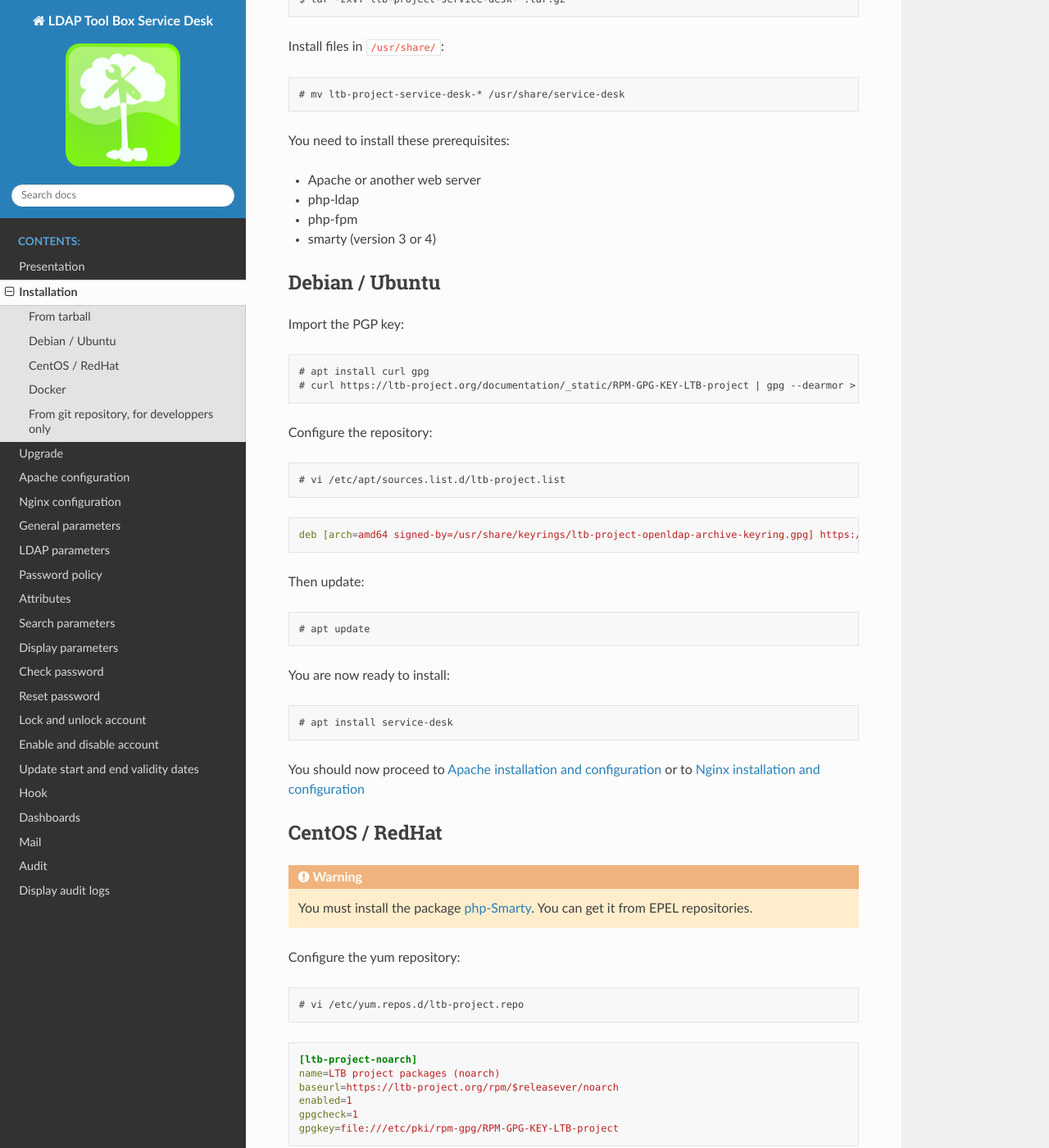
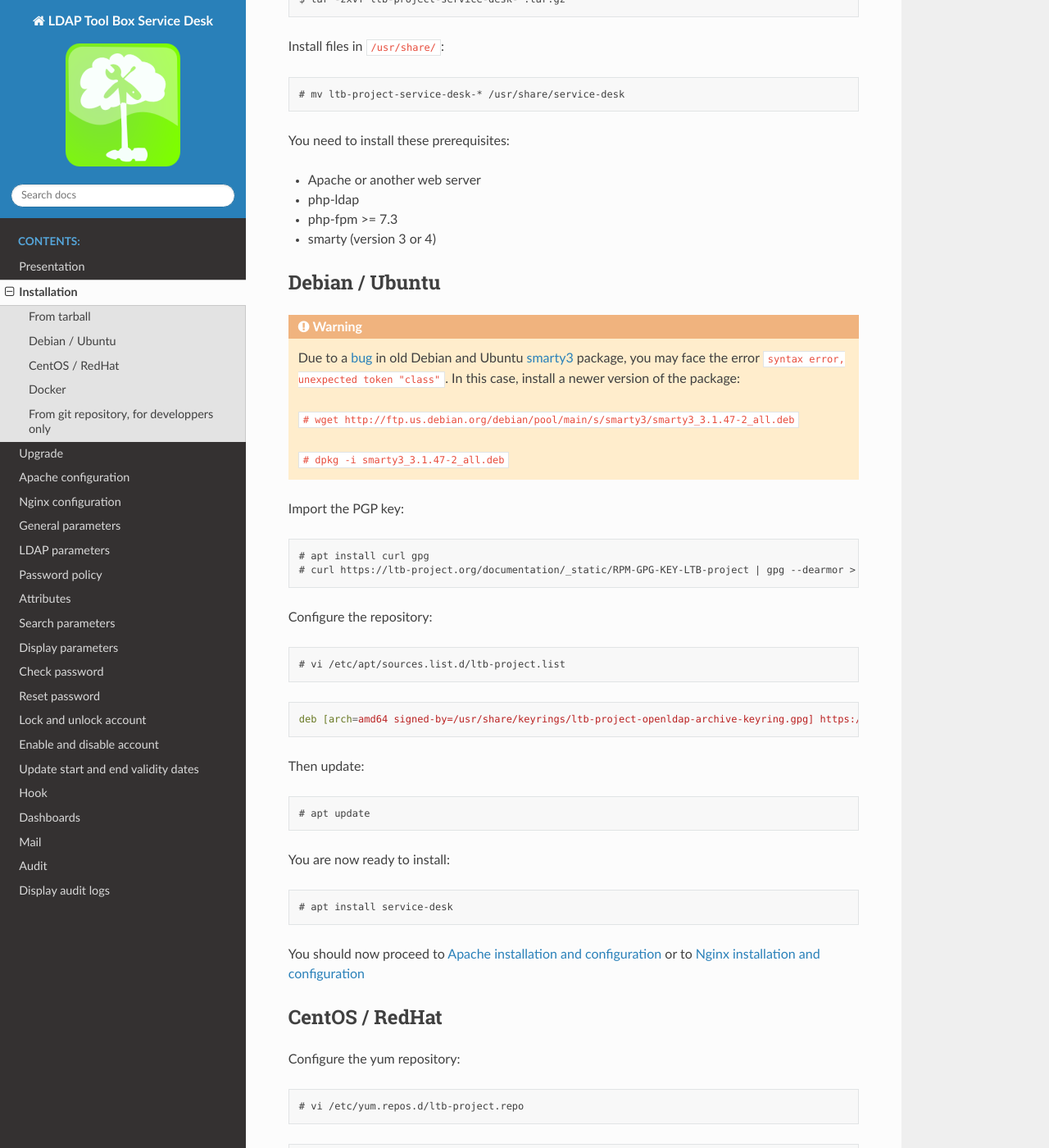
Before and after one commit to ltb-project/service-desk, a Sphinx documentation site: the page built from docs/installation.rst, in a window 1280 px wide and 1400 px high, scrolled down 286 px. Shown: the whole window at 82% size. Built offline with Sphinx 7.4.7 and the Read the Docs theme 3.1.0, drawn with Linux system fonts in a browser that asks for light colours.

Commit message:
Update documentation for dependencies (#91)

```diff
--- a/docs/installation.rst
+++ b/docs/installation.rst
@@ -20,11 +20,21 @@
 
 * Apache or another web server
 * php-ldap
-* php-fpm
+* php-fpm >= 7.3
 * smarty (version 3 or 4)
 
 Debian / Ubuntu
 ---------------
+
+.. warning:: Due to a `bug`_ in old Debian and Ubuntu `smarty3`_ package, you may face the error ``syntax error, unexpected token "class"``.
+   In this case, install a newer version of the package:
+
+   ``# wget http://ftp.us.debian.org/debian/pool/main/s/smarty3/smarty3_3.1.47-2_all.deb``
+
+   ``# dpkg -i smarty3_3.1.47-2_all.deb``
+
+.. _smarty3: https://packages.debian.org/sid/smarty3
+.. _bug: https://github.com/ltb-project/self-service-password/issues/681
 
 Import the PGP key:
 
@@ -60,10 +70,6 @@
 
 CentOS / RedHat
 ---------------
-
-.. warning::  You must install the package `php-Smarty`_. You can get it from EPEL repositories.
-
-.. _php-Smarty: https://pkgs.org/download/php-Smarty
 
 Configure the yum repository:
 
```
